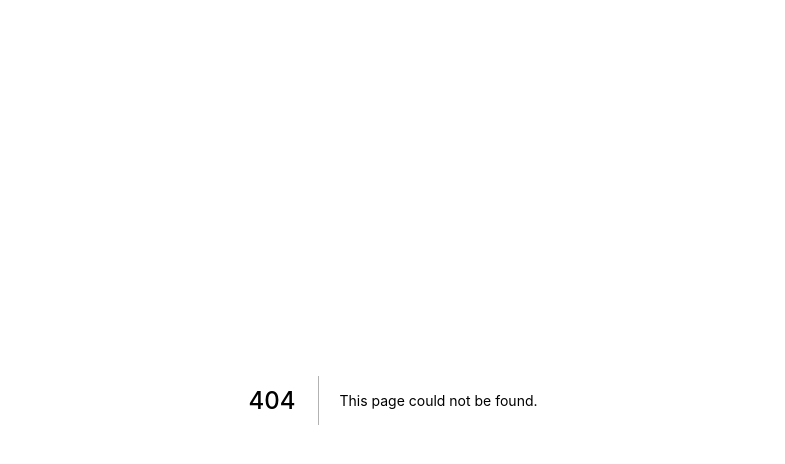
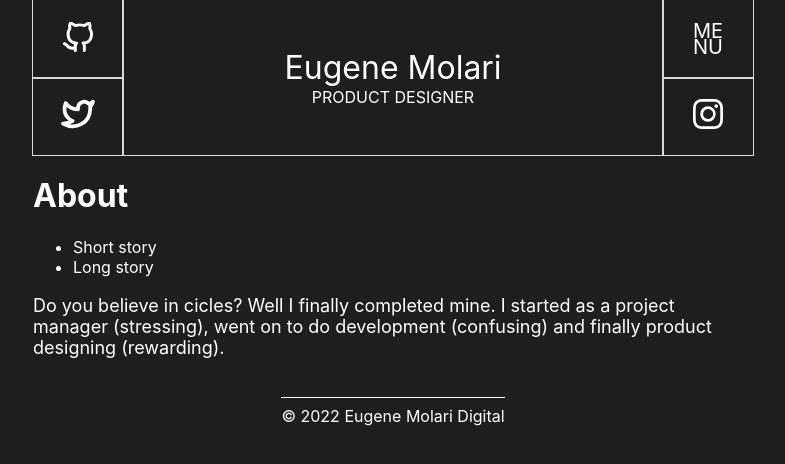
Before and after one commit to eugelogic/emerald, a Next.js app: page /about in a window 1280 px wide. Before the commit this address had no page. Shown: the top 464 px of the page, without its empty margins (247-1032 px from the left). Built offline with nearby package versions, Linux system fonts and the light colour scheme.

Commit message:
Draft About page

```diff
--- /dev/null
+++ b/pages/about.js
@@ -0,0 +1,22 @@
+import Layout from '../components/Layout'
+import styles from '../styles/About.module.css'
+
+const About = () => {
+    return (
+        <Layout>
+            <div className={styles.container}>
+                <h1>About</h1>
+                <ul>
+                    <li>Short story</li>
+                    <li>Long story</li>
+                </ul>
+                <p>
+                    Do you believe in cicles? Well I finally completed mine. I started as a project manager (stressing),
+                    went on to do development (confusing) and finally product designing (rewarding).
+                </p>
+            </div>
+        </Layout>
+    )
+}
+
+export default About
--- /dev/null
+++ b/styles/About.module.css
@@ -0,0 +1,10 @@
+.container {
+    margin: 0 auto;
+    max-width: 45rem;
+    padding: 0 1rem;
+}
+@media (min-width: 47rem) {
+    .container {
+        padding: 0;
+    }
+}
```
